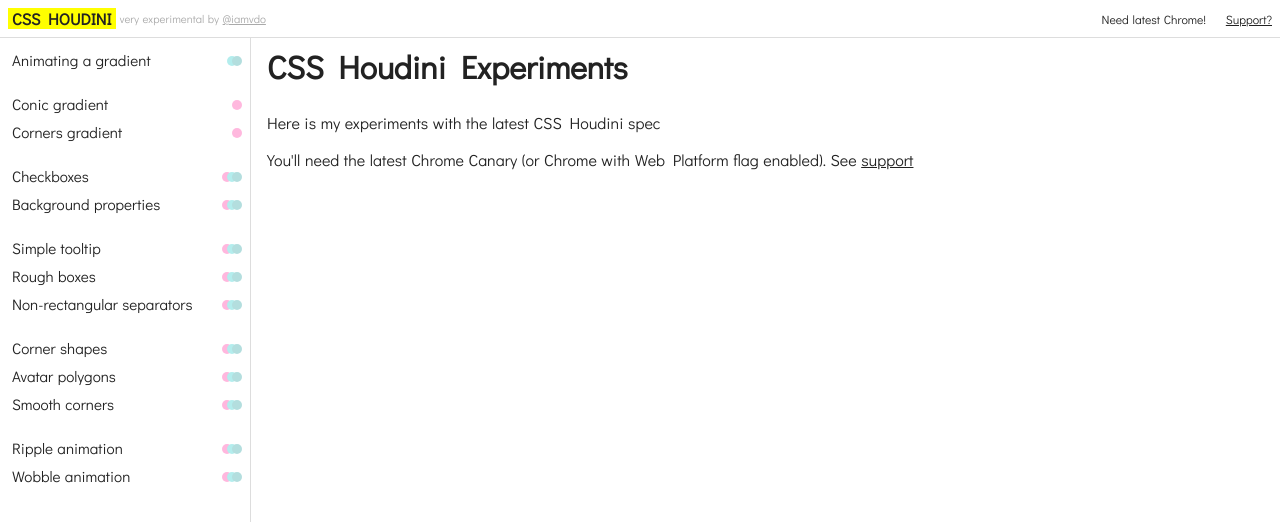
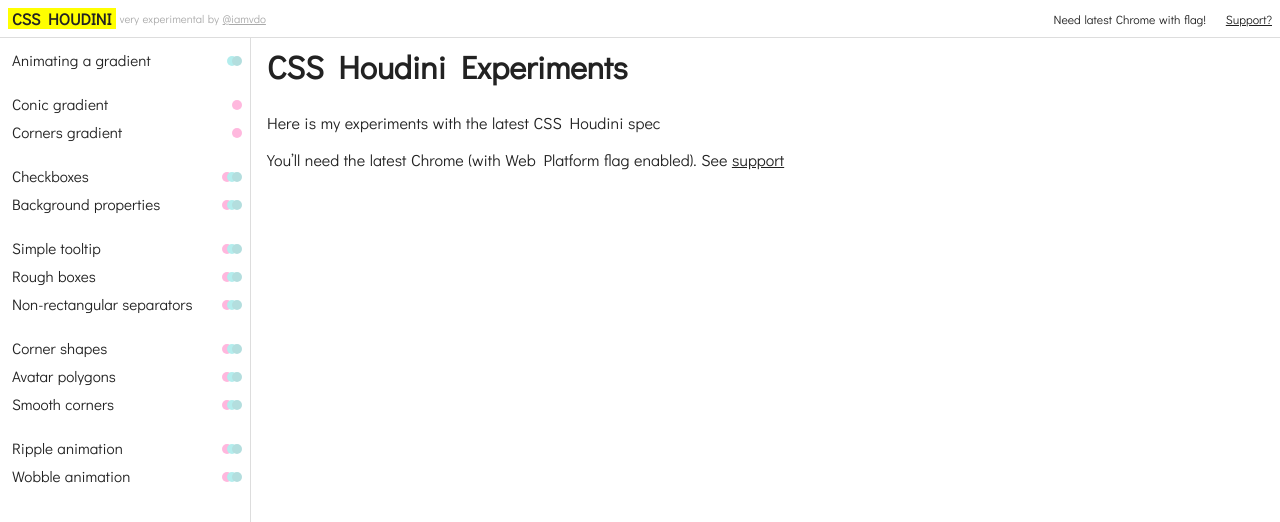
Before and after one commit to iamvdo/css-houdini.rocks, a Nuxt app: page / in a window 1280 px wide. Shown: the top 522 px of the page. Built offline with nearby package versions, Linux system fonts and the light colour scheme.

Commit message:
Update support note

```diff
--- a/layouts/default.vue
+++ b/layouts/default.vue
@@ -5,7 +5,7 @@
         <nuxt-link to="/" class="Title-link">CSS Houdini</nuxt-link>
         <small class="Title-note">very experimental by <a href="https://twitter.com">@iamvdo</a></small>
       </h1>
-      <div class="Support">Need latest Chrome! <a href="https://ishoudinireadyyet.com">Support?</a></div>
+      <div class="Support">Need latest Chrome with flag! <a href="https://ishoudinireadyyet.com">Support?</a></div>
     </div>
     <div class="Content">
       <Navigation/>
@@ -108,7 +108,7 @@
 .Support a {
   margin-left: 1rem;
 }
-@media (max-width: 500px) {
+@media (max-width: 550px) {
   .Header {
     flex-direction: column;
     align-items: stretch;
--- a/pages/index.vue
+++ b/pages/index.vue
@@ -4,7 +4,7 @@
     <p class="Post-desc"></p>
     <div class="Post-content">
       <p>Here is my experiments with the latest CSS Houdini spec</p>
-      <p>You'll need the latest Chrome Canary (or Chrome with Web Platform flag enabled). See <a href="https://ishoudinireadyyet.com">support</a></p>
+      <p>You’ll need the latest Chrome (with Web Platform flag enabled). See <a href="https://ishoudinireadyyet.com">support</a></p>
     </div>
   </div>
 </template>
```
